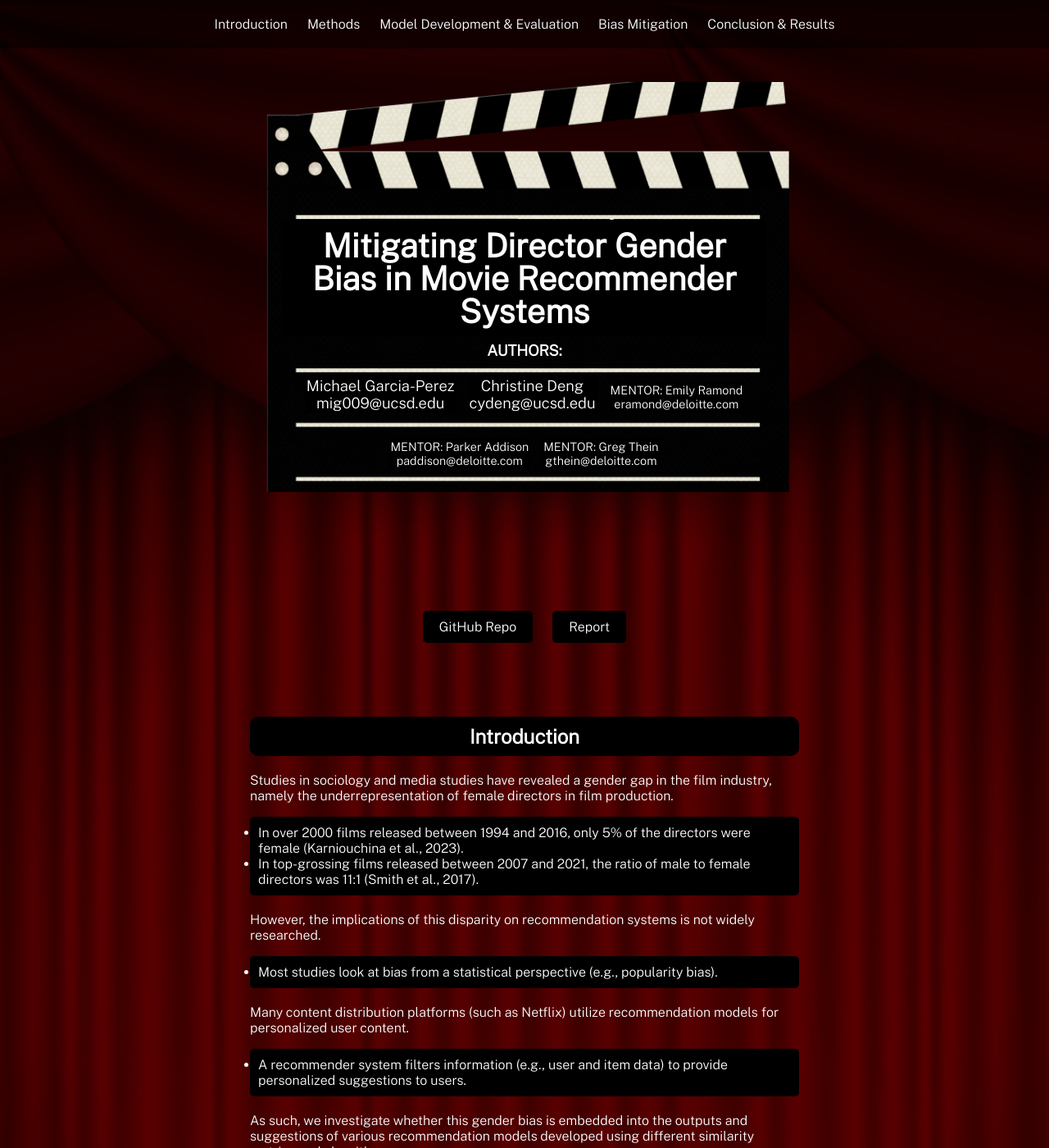
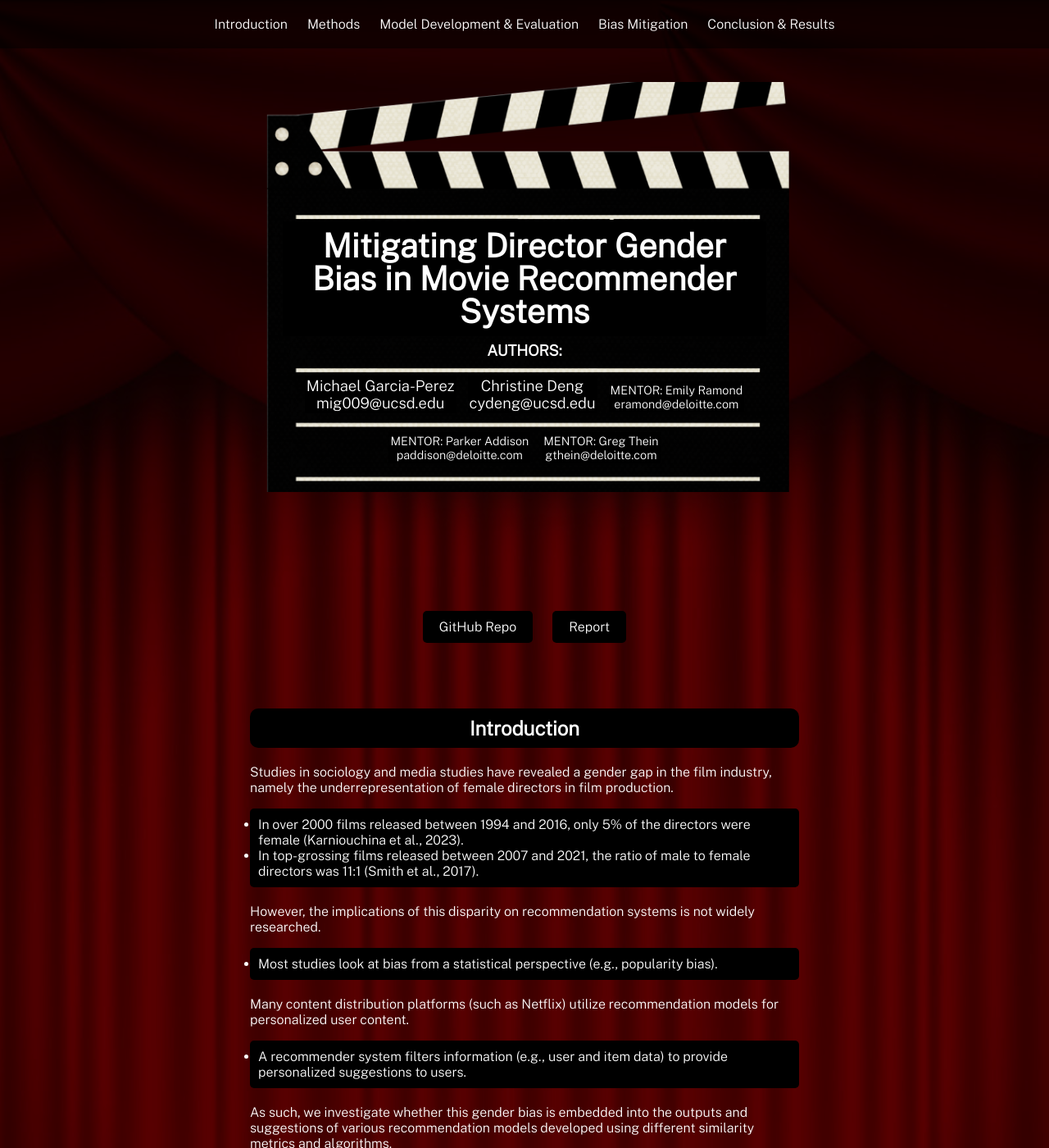
Before and after one commit to michael-garciaperez/DSC180A-Methodology-5, a Jekyll site: the page built from index.md, in a window 1280 px wide and 1400 px high. Shown: the whole window at 82% size. Built offline with Jekyll 4.4.1, drawn with Linux system fonts in a browser that asks for light colours.

Commit message:
Update style.scss

```diff
--- a/assets/css/style.scss
+++ b/assets/css/style.scss
@@ -67,12 +67,13 @@
   padding: 2px;
   margin: 5px;
   margin-top: 25px;
+  margin-bottom: -25px;
 }
 
 .buttons {
   text-align: center;
   margin-top: -10px; /* Reduce the margin-top to bring the buttons closer to the names */
-  margin-bottom: 5px; /* Adjust the margin-bottom as needed */
+  margin-bottom: -20px; /* Adjust the margin-bottom as needed */
 }
 
 .buttons a {
```
